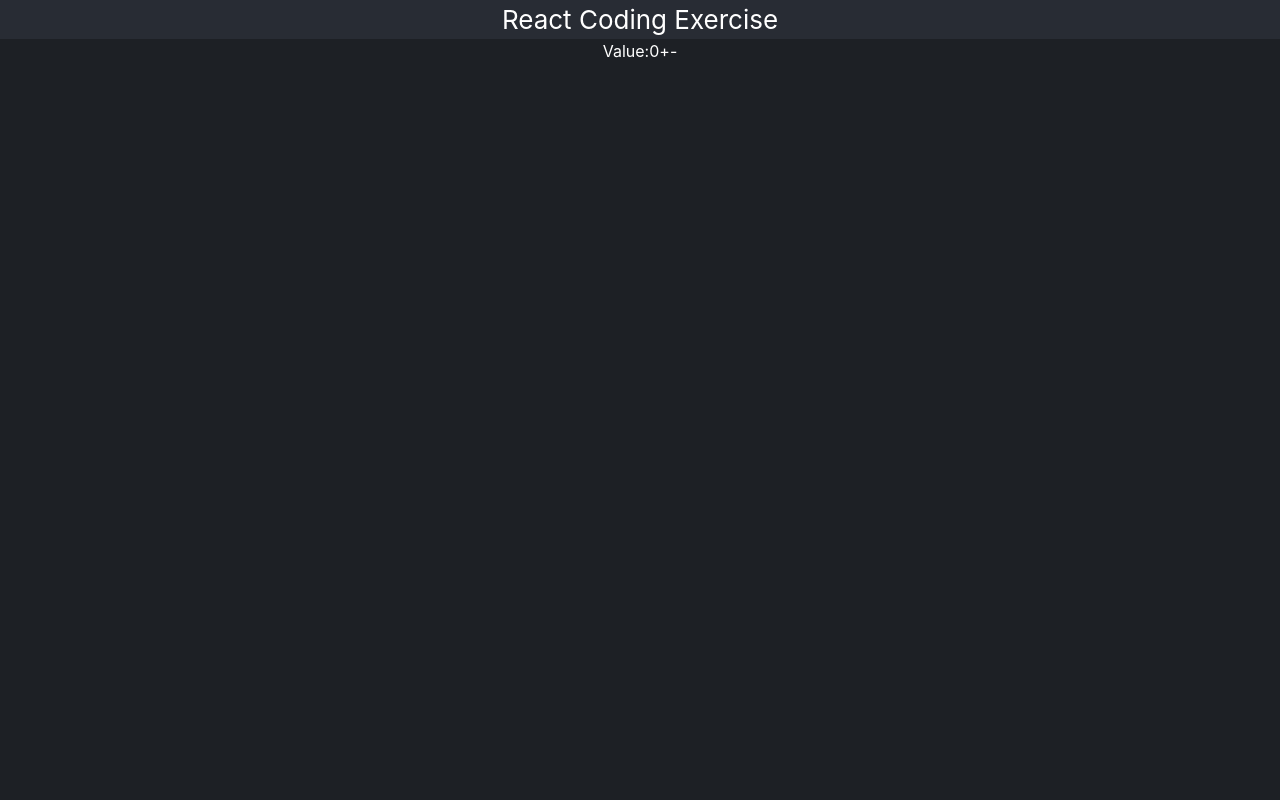
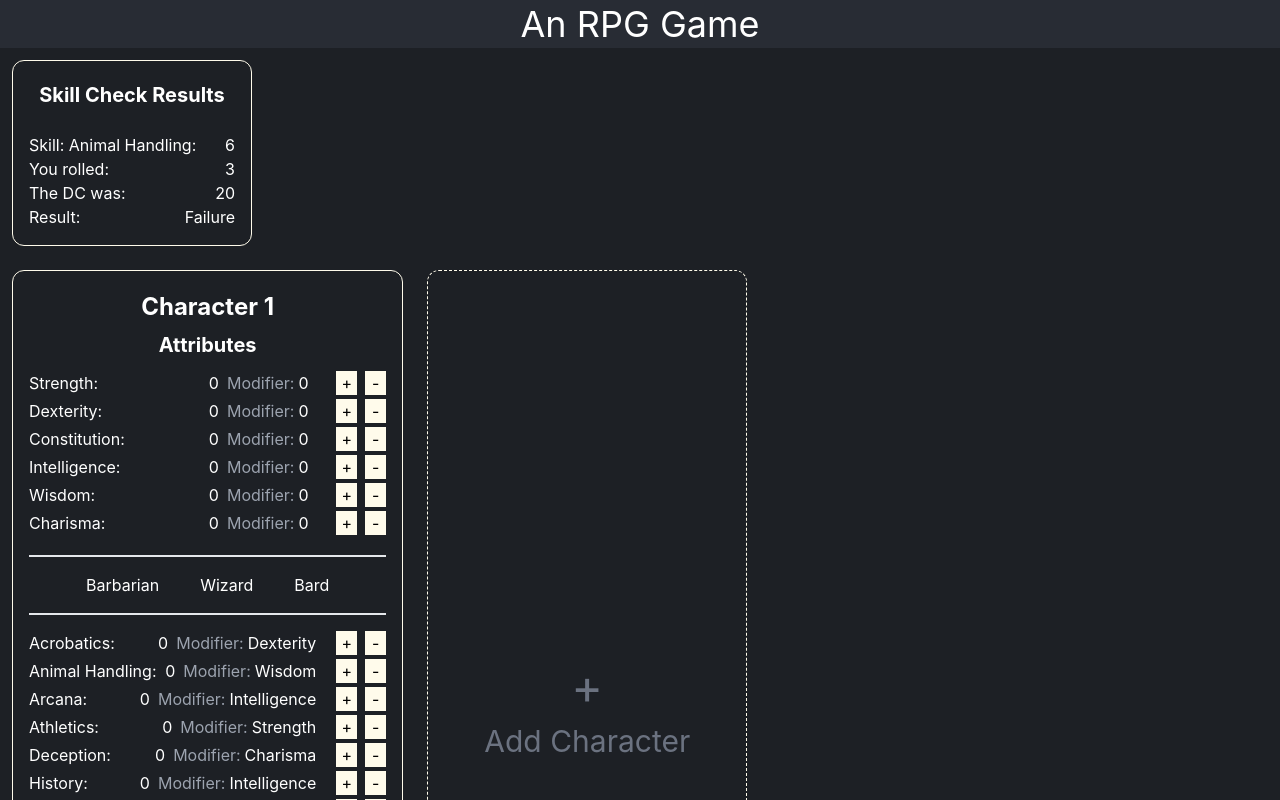
Before and after one commit to chocolatethunder/recruiting-webapp-character, a React (Create React App) app: page / in a window 1280 px wide. Shown: the top 800 px of the page. Built offline with nearby package versions, Linux system fonts and the light colour scheme.

Commit message:
feat: added the basic UI

```diff
--- a/src/App.js
+++ b/src/App.js
@@ -1,25 +1,24 @@
-import { useState } from 'react';
-import './App.css';
-import { ATTRIBUTE_LIST, CLASS_LIST, SKILL_LIST } from './consts.js';
-
+import './App.css'
+import { ATTRIBUTE_LIST, CLASS_LIST, SKILL_LIST } from './consts.js'
+import SkillCheckResult from './components/SkillCheckResult'
+import CharacterCard from './components/Character/CharacterCard'
+import AddCharacterCard from './components/Character/AddCharacterCard'
 
 function App() {
-  const [num, setNum] = useState(0);
   return (
     <div className="App">
-      <header className="App-header">
-        <h1>React Coding Exercise</h1>
+      <header className={'bg-[#282c34] text-white p-1'}>
+        <h1 className={'text-4xl'}>An RPG Game</h1>
       </header>
-      <section className="App-section">
-        <div>
-          Value:
-          {num}
-          <button>+</button>
-          <button>-</button>
+      <section className={'flex-1 text-white bg-[#1d2025]'}>
+        <SkillCheckResult />
+        <div className={'flex flex-row items-stretch'}>
+          <CharacterCard id={1} />
+          <AddCharacterCard />
         </div>
       </section>
     </div>
-  );
+  )
 }
 
-export default App;
+export default App
--- /dev/null
+++ b/src/components/Character/AddCharacterCard.js
@@ -0,0 +1,16 @@
+function AddCharacterCard() {
+  return (
+    <div
+      className={
+        'flex flex-col border border-dashed border-amber-50 m-3 p-4 rounded-xl w-80 justify-center cursor-pointer'
+      }
+    >
+      <div className={'text-gray-500'}>
+        <p className={'text-5xl mb-3'}>+</p>
+        <p className={'text-3xl'}>Add Character</p>
+      </div>
+    </div>
+  )
+}
+
+export default AddCharacterCard
--- /dev/null
+++ b/src/components/Character/AttributesRow.js
@@ -0,0 +1,20 @@
+function AttributesRow({ charId, attribute, value, modifier }) {
+  return (
+    <div className={'flex gap-2 mb-1'}>
+      <div className={'flex w-1/4'}>{attribute}:</div>
+      <div className={'flex flex-grow justify-end'}>{value}</div>
+      <div className={'flex w-1/4'}>
+        <span className={'text-gray-400 mr-1'}>Modifier:</span>
+        {modifier}
+      </div>
+      <button className={'w-[21px] h-[24px] p-0 ml-3 bg-amber-50 text-black'}>
+        +
+      </button>
+      <button className={'w-[21px] h-[24px] p-0 bg-amber-50 text-black'}>
+        -
+      </button>
+    </div>
+  )
+}
+
+export default AttributesRow
--- /dev/null
+++ b/src/components/Character/CharacterCard.js
@@ -0,0 +1,47 @@
+import { ATTRIBUTE_LIST, CLASS_LIST, SKILL_LIST } from '../../consts'
+import AttributesRow from './AttributesRow'
+import SkillsRow from './SkillsRow'
+
+function CharacterCard({ id }) {
+  return (
+    <div
+      className={
+        'flex flex-col border border-amber-50 m-3 p-4 rounded-xl w-100'
+      }
+    >
+      <div className={'text-2xl mt-1 mb-2 font-bold'}>Character {id}</div>
+      <div className={'text-xl mb-3 font-bold'}>Attributes</div>
+      <div className={'flex flex-col pb-4 border-b-2'}>
+        {ATTRIBUTE_LIST.map((attr) => {
+          return (
+            <AttributesRow
+              charId={id}
+              attribute={attr}
+              value={0}
+              modifier={0}
+            />
+          )
+        })}
+      </div>
+      <div className={'flex p-4 border-b-2 justify-evenly'}>
+        {Object.keys(CLASS_LIST).map((className) => {
+          return <div>{className}</div>
+        })}
+      </div>
+      <div className={'flex flex-col pt-4'}>
+        {SKILL_LIST.map((skill) => {
+          return (
+            <SkillsRow
+              charId={id}
+              skill={skill.name}
+              value={0}
+              attrModifier={skill.attributeModifier}
+            />
+          )
+        })}
+      </div>
+    </div>
+  )
+}
+
+export default CharacterCard
--- /dev/null
+++ b/src/components/Character/SkillsRow.js
@@ -0,0 +1,20 @@
+function SkillsRow({ charId, skill, value, attrModifier }) {
+  return (
+    <div className={'flex gap-2 mb-1'}>
+      <div className={'flex'}>{skill}:</div>
+      <div className={'flex flex-grow justify-end'}>{value}</div>
+      <div className={'flex'}>
+        <span className={'text-gray-400 mr-1'}>Modifier:</span>
+        {attrModifier}
+      </div>
+      <button className={'w-[21px] h-[24px] p-0 ml-3 bg-amber-50 text-black'}>
+        +
+      </button>
+      <button className={'w-[21px] h-[24px] p-0 bg-amber-50 text-black'}>
+        -
+      </button>
+    </div>
+  )
+}
+
+export default SkillsRow
--- /dev/null
+++ b/src/components/SkillCheckResult.js
@@ -0,0 +1,29 @@
+function SkillCheckResult() {
+  return (
+    <div
+      className={'border border-amber-50 m-3 p-4 rounded-xl w-60 self-center'}
+    >
+      <div className={'text-xl mt-1 mb-6 font-bold'}>Skill Check Results</div>
+      <div className={'flex flex-col'}>
+        <div className={'flex flex-row'}>
+          <div className={'flex flex-grow'}>Skill: Animal Handling:</div>
+          <div className={'w-1/6 flex justify-end'}>6</div>
+        </div>
+        <div className={'flex'}>
+          <div className={'flex flex-grow'}>You rolled:</div>
+          <div className={'w-1/6 flex justify-end'}>3</div>
+        </div>
+        <div className={'flex'}>
+          <div className={'flex flex-grow'}>The DC was:</div>
+          <div className={'w-1/6 flex justify-end'}>20</div>
+        </div>
+        <div className={'flex'}>
+          <div className={'flex flex-grow'}>Result:</div>
+          <div className={'w-1/6 flex justify-end'}>Failure</div>
+        </div>
+      </div>
+    </div>
+  )
+}
+
+export default SkillCheckResult
```
